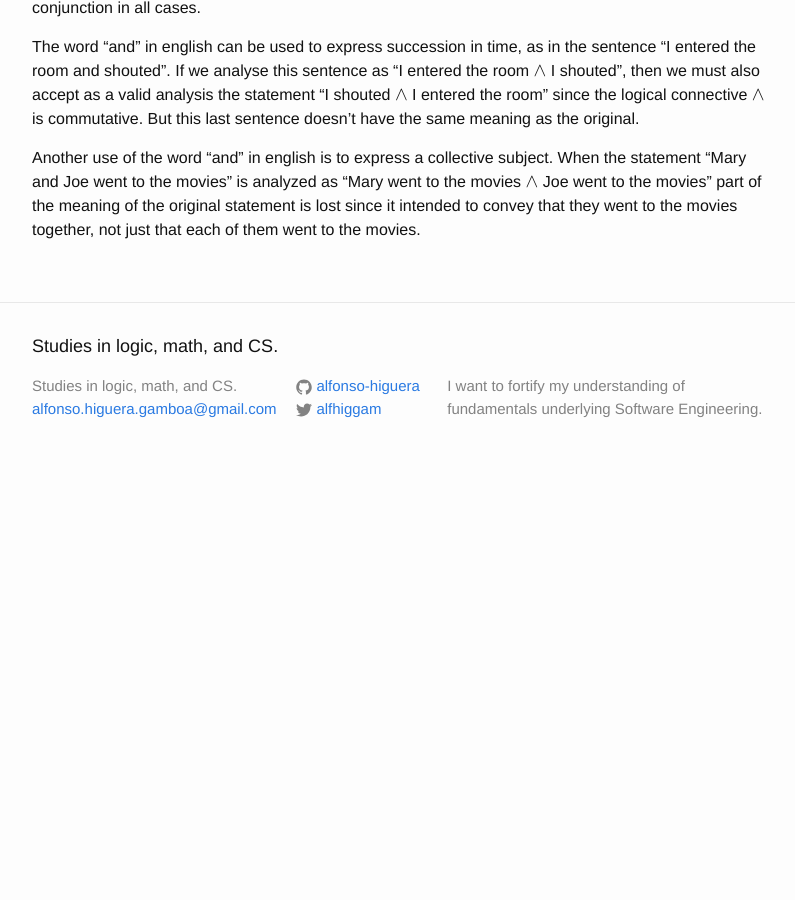
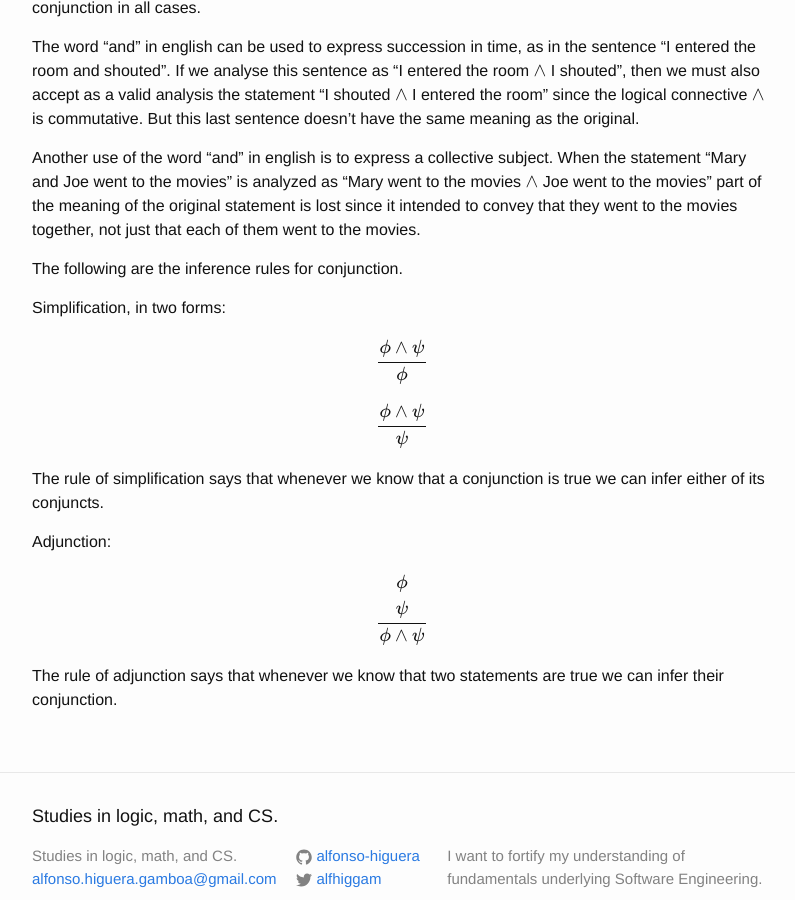
Before and after one commit to alfonso-higuera/alfonso-higuera.github.io, a Jekyll site: the page built from _posts/2017-02-13-conjunction.markdown, in a window 1280 px wide and 900 px high, scrolled down 861 px. Shown: the whole window, without its empty margins (238-1033 px from the left). Built offline with Jekyll 4.4.1, drawn with Linux system fonts in a browser that asks for light colours; formulas are drawn with MathJax 3; before the commit the page ends 1341 px from its top, so only the background shows below that.

Commit message:
Add inference rules for conjunction

```diff
--- a/_posts/2017-02-13-conjunction.markdown
+++ b/_posts/2017-02-13-conjunction.markdown
@@ -55,3 +55,46 @@ statement "Mary and Joe went to the movies" is analyzed as
 "Mary went to the movies \\(\land\\) Joe went to the movies" part of the meaning of the
 original statement is lost since it intended to convey that they went to the movies
 together, not just that each of them went to the movies.
+
+The following are the inference rules for conjunction.
+
+Simplification, in two forms:
+
+\\[
+  \frac{
+    \begin{array}{@{}c@{}}
+      \phi \land \psi
+    \end{array}
+   }{
+    \phi
+   }
+\\]
+
+\\[
+  \frac{
+    \begin{array}{@{}c@{}}
+      \phi \land \psi
+    \end{array}
+   }{
+    \psi
+   }
+\\]
+
+The rule of simplification says that whenever we know that a conjunction is
+true we can infer either of its conjuncts.
+
+Adjunction:
+
+\\[
+  \frac{
+    \begin{array}{@{}c@{}}
+      \phi \newline
+      \psi
+    \end{array}
+   }{
+    \phi \land \psi
+   }
+\\]
+
+The rule of adjunction says that whenever we know that two statements are
+true we can infer their conjunction.
```
